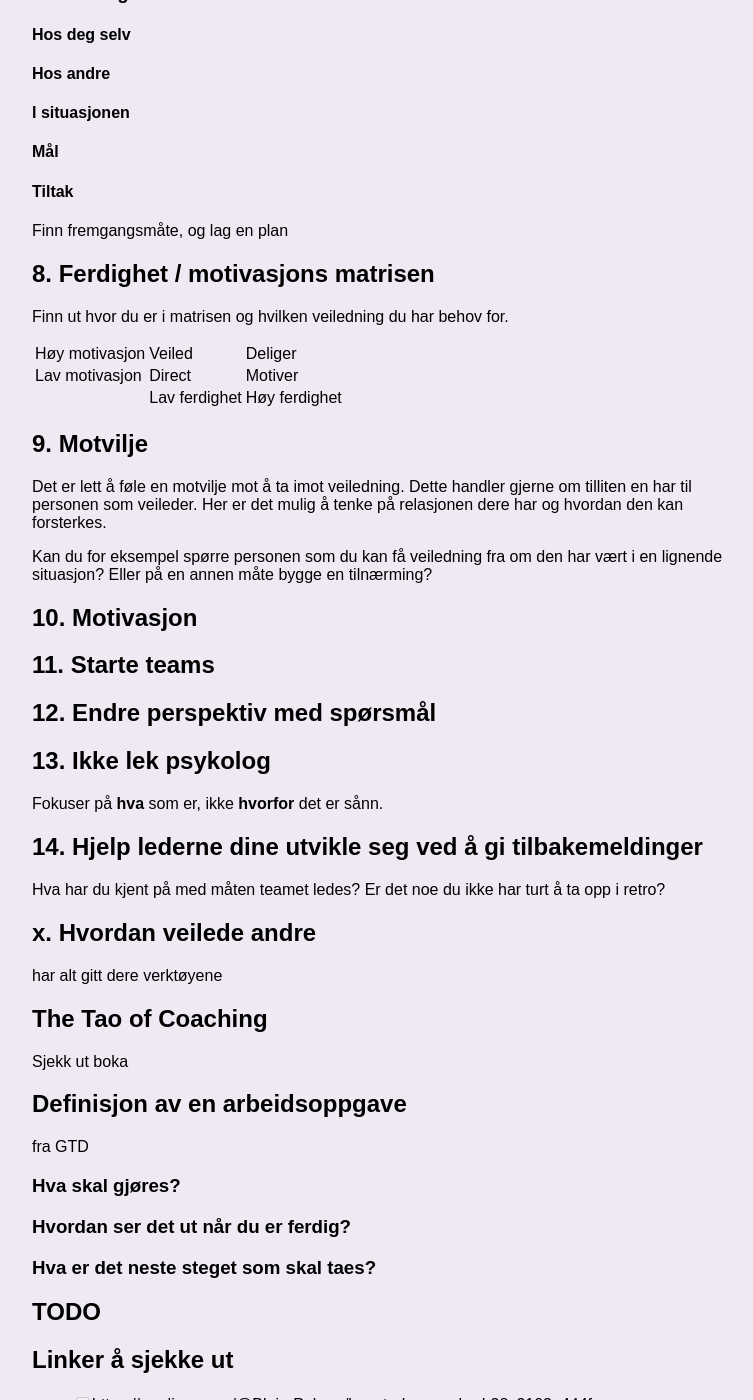
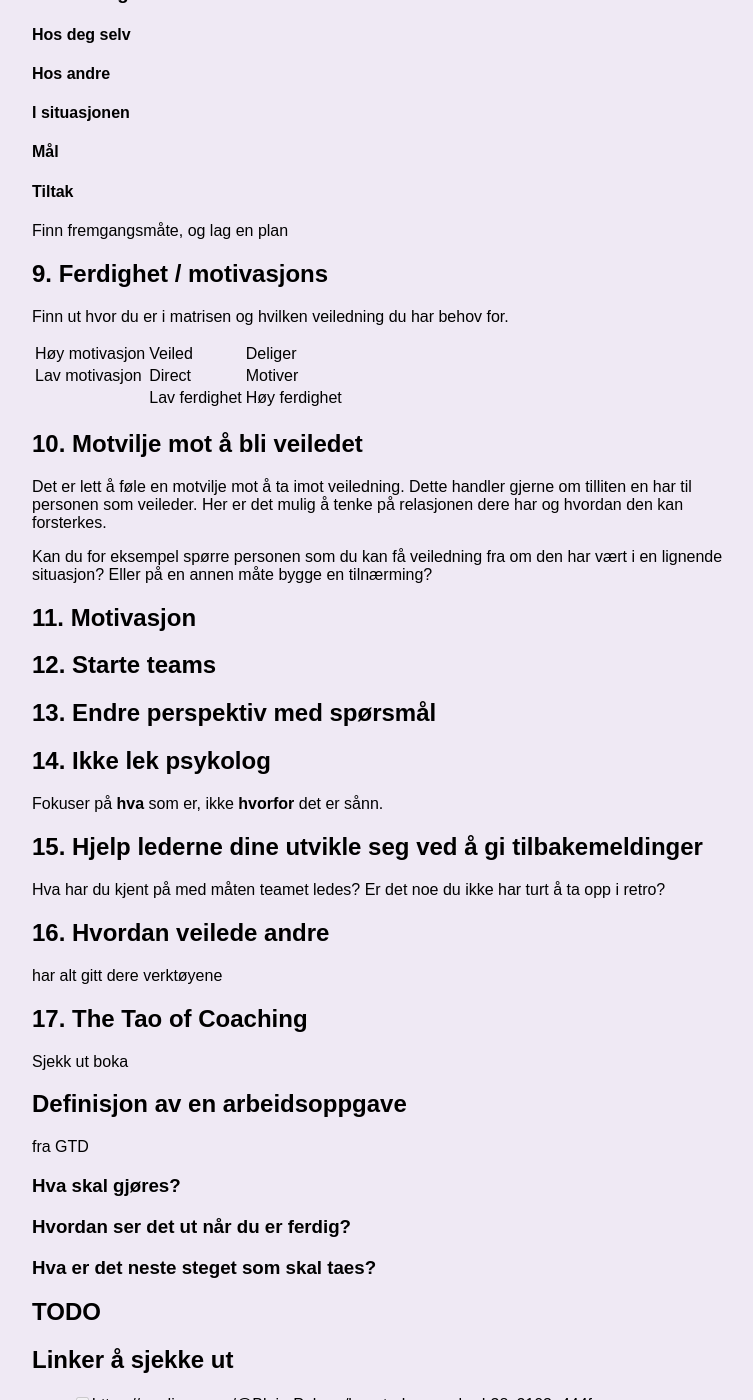
Before and after one commit to dagfs/dagfs.github.io, a Jekyll site: the page built from artikler/hvordan-bli-veiledet.md, in a window 1280 px wide and 1400 px high, scrolled down 2826 px. Shown: the whole window, without its empty margins (258-1011 px from the left). Built offline with Jekyll 4.4.1, drawn with Linux system fonts in a browser that asks for light colours; our own code applies the rules of GitHub Pages for plain Markdown files; some of the changed text lies outside the part shown.

```diff
--- a/artikler/hvordan-bli-veiledet.md
+++ b/artikler/hvordan-bli-veiledet.md
@@ -145,7 +145,7 @@
 
 Finn fremgangsmåte, og lag en plan
 
-## 8. Ferdighet / motivasjons matrisen
+## 9. Ferdighet / motivasjons
 
 Finn ut hvor du er i matrisen og hvilken veiledning du har behov for.
 
@@ -153,31 +153,31 @@
 Lav motivasjon | Direct | Motiver
 |Lav ferdighet | Høy ferdighet
 
-## 9. Motvilje
+## 10. Motvilje mot å bli veiledet
 
 Det er lett å føle en motvilje mot å ta imot veiledning. Dette handler gjerne om tilliten en har til personen som veileder. Her er det mulig å tenke på relasjonen dere har og hvordan den kan forsterkes.
 
 Kan du for eksempel spørre personen som du kan få veiledning fra om den har vært i en lignende situasjon? Eller på en annen måte bygge en tilnærming?
 
-## 10. Motivasjon
+## 11. Motivasjon
 
-## 11. Starte teams
+## 12. Starte teams
 
-## 12. Endre perspektiv med spørsmål
+## 13. Endre perspektiv med spørsmål
 
-## 13. Ikke lek psykolog
+## 14. Ikke lek psykolog
 
 Fokuser på **hva** som er, ikke **hvorfor** det er sånn.
 
-## 14. Hjelp lederne dine utvikle seg ved å gi tilbakemeldinger
+## 15. Hjelp lederne dine utvikle seg ved å gi tilbakemeldinger
 
 Hva har du kjent på med måten teamet ledes? Er det noe du ikke har turt å ta opp i retro?
 
-## x. Hvordan veilede andre
+## 16. Hvordan veilede andre
 
 har alt gitt dere verktøyene
 
-## The Tao of Coaching
+## 17. The Tao of Coaching
 
 Sjekk ut boka
 
```
Also changed, not shown: other parts of artikler/hvordan-bli-veiledet.md (+12 -12 lines), _layouts/default.html (+15 -1 lines).
